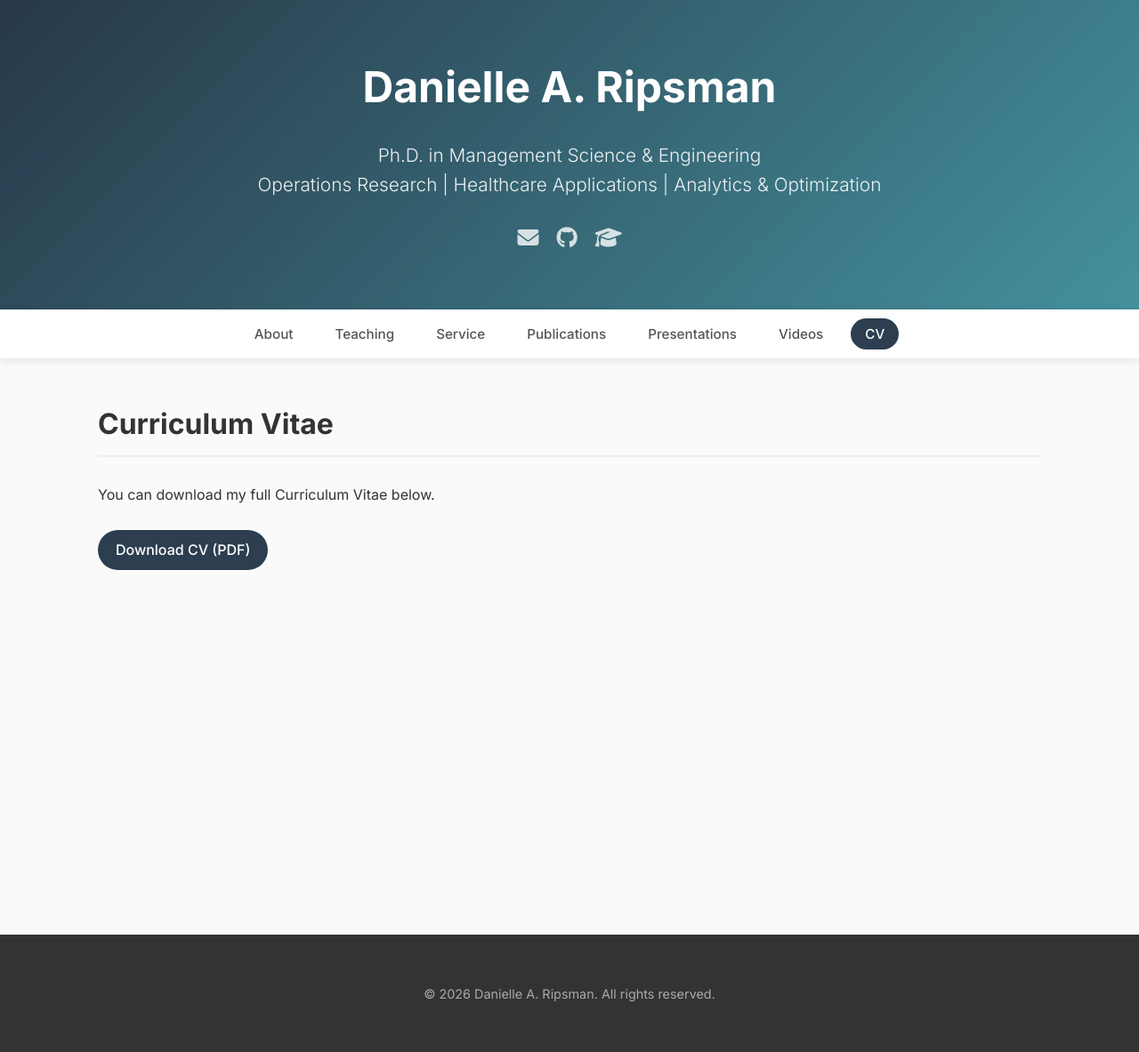
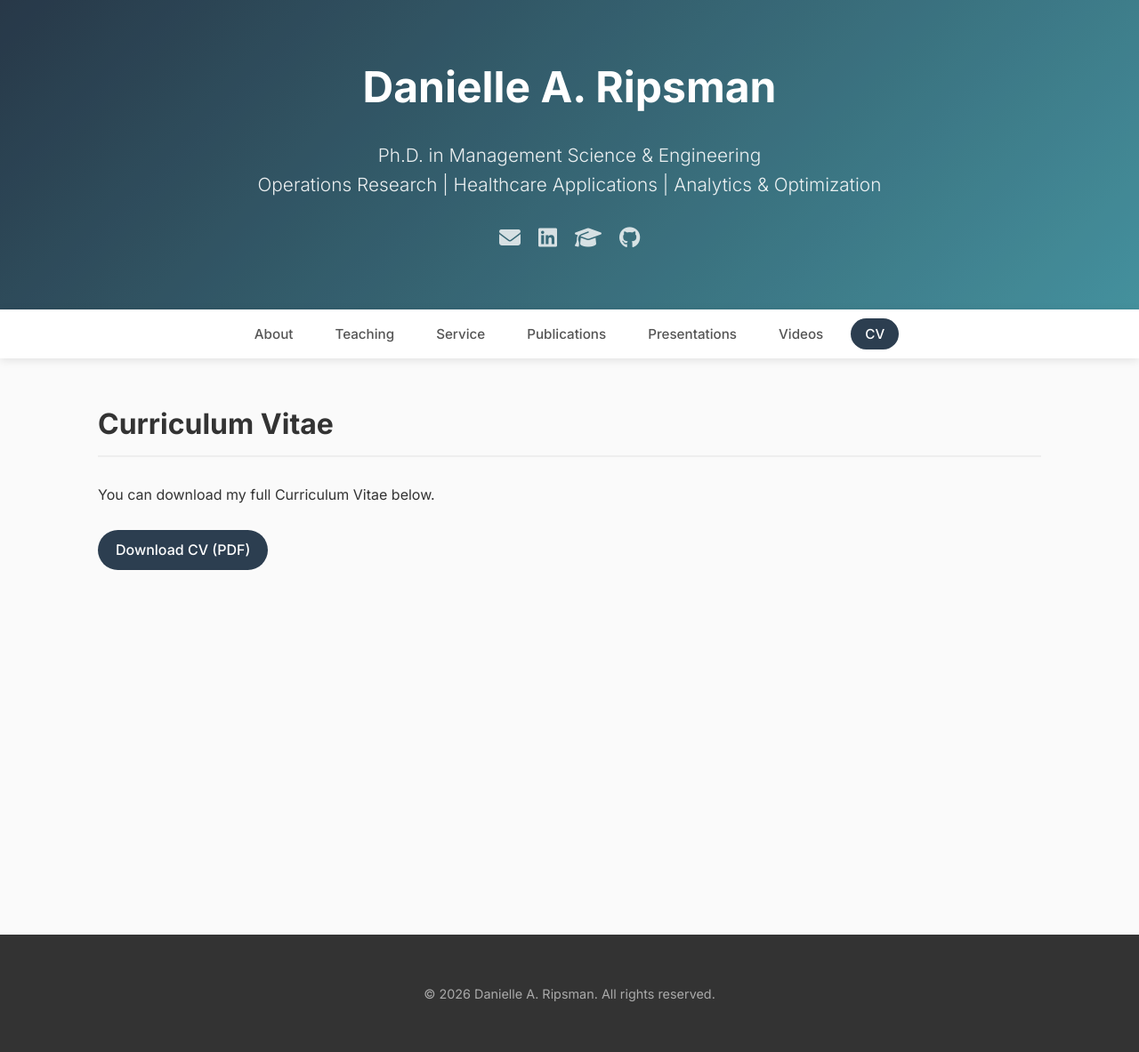
Before and after one commit to DaniRip/DaniRip.github.io, a Jekyll site: the page built from cv.md, in a window 1280 px wide. Shown: the whole page at 89% size. Built offline with Jekyll 4.4.1, drawn with Linux system fonts in a browser that asks for light colours.

Commit message:
Add LinkedIn and Google Scholar links to layout

```diff
--- a/_layouts/default.html
+++ b/_layouts/default.html
@@ -17,9 +17,10 @@
             <div class="social-links">
                 <a href="mailto:{{ site.email }}" title="Email"><i class="fas fa-envelope"></i></a>
                 {% if site.github_username %}
+                <a href="https://www.linkedin.com/in/danielleripsman/" title="LinkedIn" target="_blank"><i class="fab fa-linkedin"></i></a>
+                <a href="https://scholar.google.com/citations?hl=en&user=29TV-goAAAAJ" title="Google Scholar" target="_blank"><i class="fas fa-graduation-cap"></i></a>
                 <a href="https://github.com/{{ site.github_username }}" title="GitHub" target="_blank"><i class="fab fa-github"></i></a>
                 {% endif %}
-                <a href="https://scholar.google.com/citations?hl=en&user=29TV-goAAAAJ" title="Google Scholar" target="_blank"><i class="fas fa-graduation-cap"></i></a>
                 <!-- Add more social links here if needed -->
             </div>
         </div>
```
